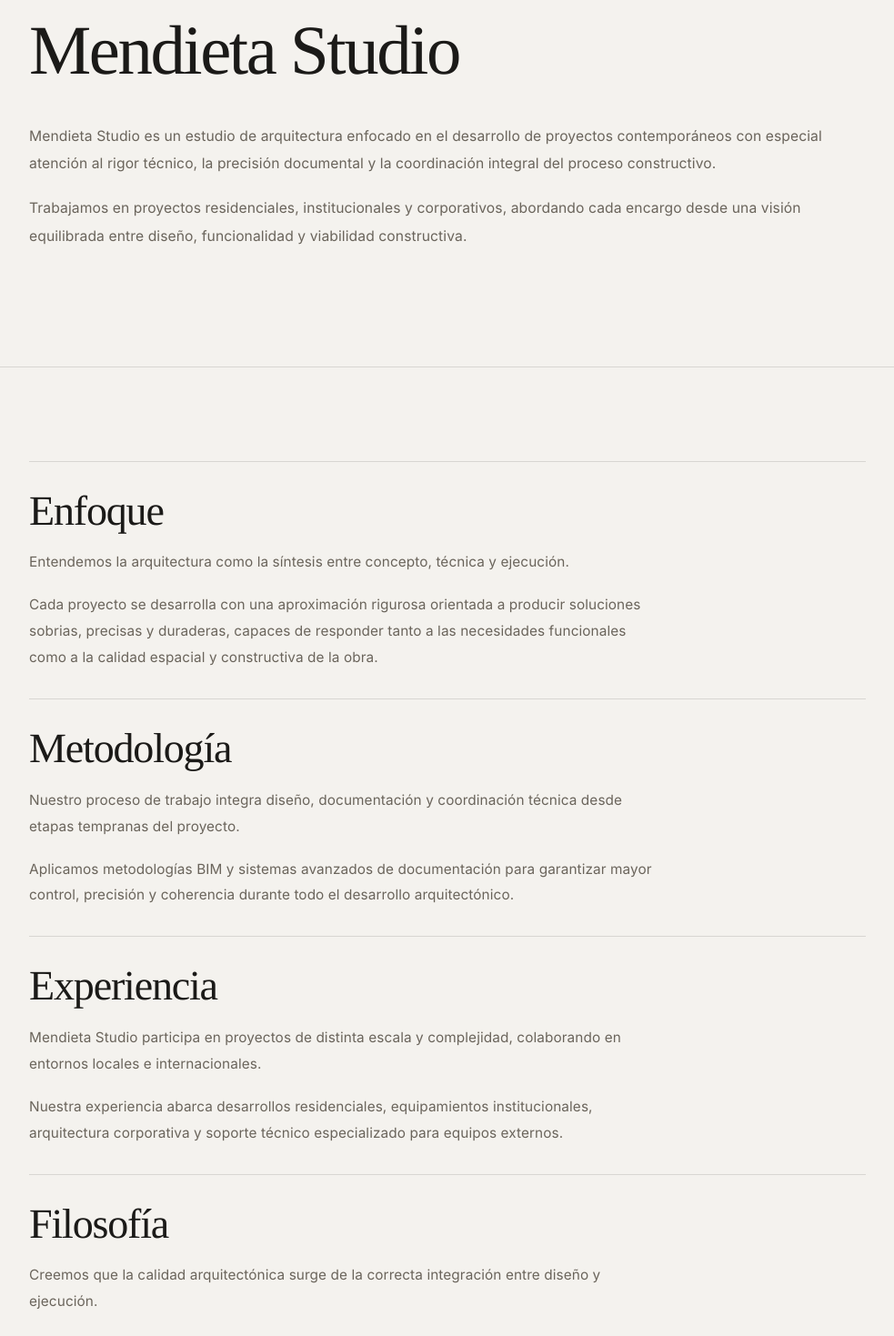
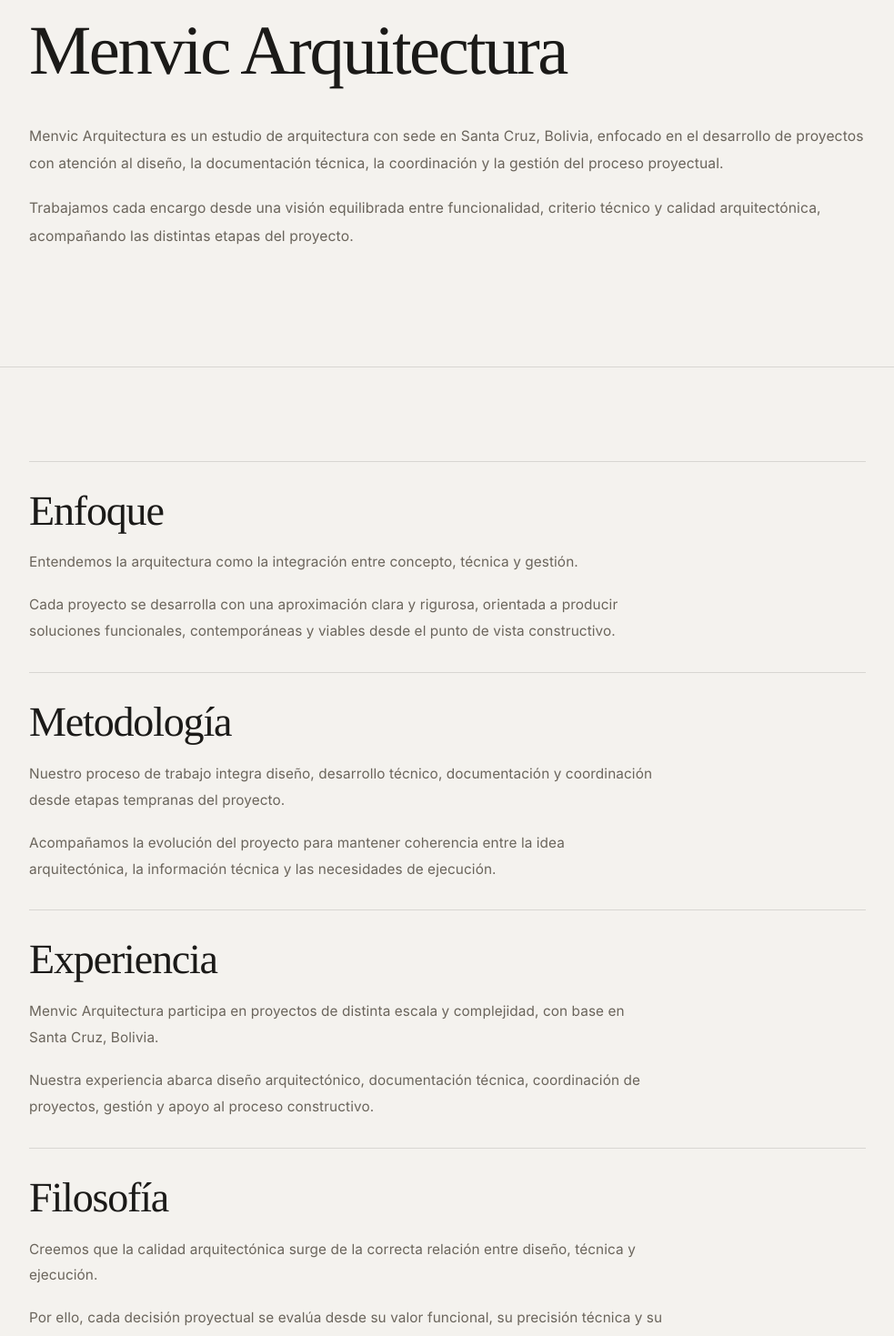
Before and after one commit to richimenvic/menvic-site, a React (Vite) app: page /estudio in a window 1280 px wide. Shown: the part 240-1709 px from the top of the page at 91% size, without its empty margins (148-1131 px from the left). Built offline with nearby package versions, Linux system fonts and the light colour scheme.

Commit message:
Update studio page copy for Menvic

```diff
--- a/src/pages/Studio.jsx
+++ b/src/pages/Studio.jsx
@@ -4,29 +4,29 @@ const studioBlocks = [
   {
     title: 'Enfoque',
     text: [
-      'Entendemos la arquitectura como la síntesis entre concepto, técnica y ejecución.',
-      'Cada proyecto se desarrolla con una aproximación rigurosa orientada a producir soluciones sobrias, precisas y duraderas, capaces de responder tanto a las necesidades funcionales como a la calidad espacial y constructiva de la obra.'
+      'Entendemos la arquitectura como la integración entre concepto, técnica y gestión.',
+      'Cada proyecto se desarrolla con una aproximación clara y rigurosa, orientada a producir soluciones funcionales, contemporáneas y viables desde el punto de vista constructivo.'
     ]
   },
   {
     title: 'Metodología',
     text: [
-      'Nuestro proceso de trabajo integra diseño, documentación y coordinación técnica desde etapas tempranas del proyecto.',
-      'Aplicamos metodologías BIM y sistemas avanzados de documentación para garantizar mayor control, precisión y coherencia durante todo el desarrollo arquitectónico.'
+      'Nuestro proceso de trabajo integra diseño, desarrollo técnico, documentación y coordinación desde etapas tempranas del proyecto.',
+      'Acompañamos la evolución del proyecto para mantener coherencia entre la idea arquitectónica, la información técnica y las necesidades de ejecución.'
     ]
   },
   {
     title: 'Experiencia',
     text: [
-      'Mendieta Studio participa en proyectos de distinta escala y complejidad, colaborando en entornos locales e internacionales.',
-      'Nuestra experiencia abarca desarrollos residenciales, equipamientos institucionales, arquitectura corporativa y soporte técnico especializado para equipos externos.'
+      'Menvic Arquitectura participa en proyectos de distinta escala y complejidad, con base en Santa Cruz, Bolivia.',
+      'Nuestra experiencia abarca diseño arquitectónico, documentación técnica, coordinación de proyectos, gestión y apoyo al proceso constructivo.'
     ]
   },
   {
     title: 'Filosofía',
     text: [
-      'Creemos que la calidad arquitectónica surge de la correcta integración entre diseño y ejecución.',
-      'Por ello, cada decisión proyectual se evalúa no solo desde su valor formal, sino también desde su viabilidad técnica, eficiencia constructiva y permanencia en el tiempo.'
+      'Creemos que la calidad arquitectónica surge de la correcta relación entre diseño, técnica y ejecución.',
+      'Por ello, cada decisión proyectual se evalúa desde su valor funcional, su precisión técnica y su capacidad para aportar soluciones claras y duraderas.'
     ]
   }
 ]
@@ -37,12 +37,12 @@ export default function Studio() {
       <main className="page-hero">
         <div className="wrap studio-intro">
           <div className="kicker">Estudio</div>
-          <h1>Mendieta Studio</h1>
+          <h1>Menvic Arquitectura</h1>
           <p className="lead studio-lead">
-            Mendieta Studio es un estudio de arquitectura enfocado en el desarrollo de proyectos contemporáneos con especial atención al rigor técnico, la precisión documental y la coordinación integral del proceso constructivo.
+            Menvic Arquitectura es un estudio de arquitectura con sede en Santa Cruz, Bolivia, enfocado en el desarrollo de proyectos con atención al diseño, la documentación técnica, la coordinación y la gestión del proceso proyectual.
           </p>
           <p className="lead studio-lead">
-            Trabajamos en proyectos residenciales, institucionales y corporativos, abordando cada encargo desde una visión equilibrada entre diseño, funcionalidad y viabilidad constructiva.
+            Trabajamos cada encargo desde una visión equilibrada entre funcionalidad, criterio técnico y calidad arquitectónica, acompañando las distintas etapas del proyecto.
           </p>
         </div>
       </main>
```
